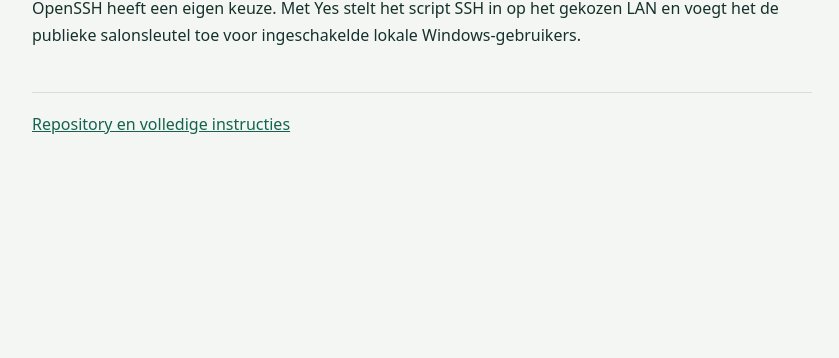
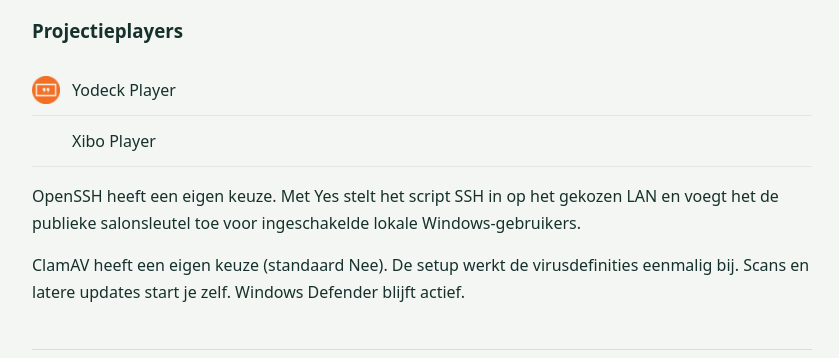
Before and after one commit to acurvers/jinda-operations, a plain HTML site: page index.html in a window 1280 px wide. Shown: the part 2442-2800 px from the top of the page, without its empty margins (218-1057 px from the left). Before the commit the page ends 2644 px from the top, so only its background shows below. Drawn offline with Linux system fonts and the light colour scheme.

Commit message:
Scope salon remote access by location and add optional ClamAV
Use the management peer for Oss or Heesch in the RDP, WinRM and OpenSSH rules. Offer on-demand ClamAV with an initial signature update and separate Yodeck and Xibo selections. Retry the VS Code PowerShell extension once with trace logging.

```diff
--- a/index.html
+++ b/index.html
@@ -31,6 +31,7 @@
     <p>Richt Windows 11 Pro in met <strong>Engels (VS) en US-International</strong>. Kies welke apps je wilt installeren en welke toegang op afstand je wilt inschakelen.</p>
     <p>Plak deze ene regel in PowerShell en accepteer de Windows-vraag om administratorrechten. Setup vraagt eerst naar <strong>essentiële apps [Y/n]</strong> en daarna naar <strong>optionele apps [y/N]</strong>. Vervolgens kies je voor Remote Desktop, WinRM, OpenSSH en het verwijderen van LinkedIn en Microsoft Solitaire Collection. Enter kiest bij die vier vragen <strong>No</strong>. Kies zo nodig het LAN.</p>
     <p>Als Discord is geïnstalleerd, vraagt setup ook <strong>Uninstall Discord? [y/N]</strong>. Kies <strong>Y</strong> om Discord te verwijderen.</p>
+    <p>Kies <strong>Install projection players? [y/N]</strong> voor aparte keuzes voor Yodeck en Xibo. Open Xibo na installatie zelf via Start.</p>
     <div class="command-row">
       <pre><code id="init-code">&amp; { $ErrorActionPreference = &quot;Stop&quot;; $p = &quot;$env:TEMP\jinda-$([guid]::NewGuid().ToString('N'))&quot;; iwr https://github.com/acurvers/jinda-operations/archive/refs/heads/main.zip -UseBasicParsing -OutFile &quot;$p.zip&quot; -TimeoutSec 60; Expand-Archive -LiteralPath &quot;$p.zip&quot; -DestinationPath $p; powershell.exe -NoProfile -ExecutionPolicy Bypass -File &quot;$p\jinda-operations-main\init.ps1&quot; }</code></pre>
       <button class="copy-button" id="copy-command" data-copy-target="init-code" data-status-target="copy-status" type="button" aria-label="Kopieer PowerShell-opdracht" title="Kopieer PowerShell-opdracht">
@@ -81,10 +82,15 @@
       <li><img src="assets/icons/signal.png" alt="" width="28" height="28"><span>Signal</span></li>
       <li><img src="assets/icons/obs-studio.png" alt="" width="28" height="28"><span>OBS Studio</span></li>
       <li><img src="assets/icons/adobe-reader.ico" alt="" width="28" height="28"><span>Adobe Acrobat Reader</span></li>
-      <li><img src="assets/icons/yodeck.webp" alt="" width="28" height="28"><span>Yodeck Player</span></li>
       <li><img src="assets/icons/whatsapp.webp" alt="" width="28" height="28"><span>WhatsApp</span></li>
     </ul>
+    <h3>Projectieplayers</h3>
+    <ul class="app-list">
+      <li><img src="assets/icons/yodeck.webp" alt="" width="28" height="28"><span>Yodeck Player</span></li>
+      <li><span style="margin-left: 40px">Xibo Player</span></li>
+    </ul>
     <p>OpenSSH heeft een eigen keuze. Met Yes stelt het script SSH in op het gekozen LAN en voegt het de publieke salonsleutel toe voor ingeschakelde lokale Windows-gebruikers.</p>
+    <p>ClamAV heeft een eigen keuze (standaard Nee). De setup werkt de virusdefinities eenmalig bij. Scans en latere updates start je zelf. Windows Defender blijft actief.</p>
   </main>
   <footer><a href="https://github.com/acurvers/jinda-operations">Repository en volledige instructies</a></footer>
   <script>
```
Also changed, not shown: 11 other files.
